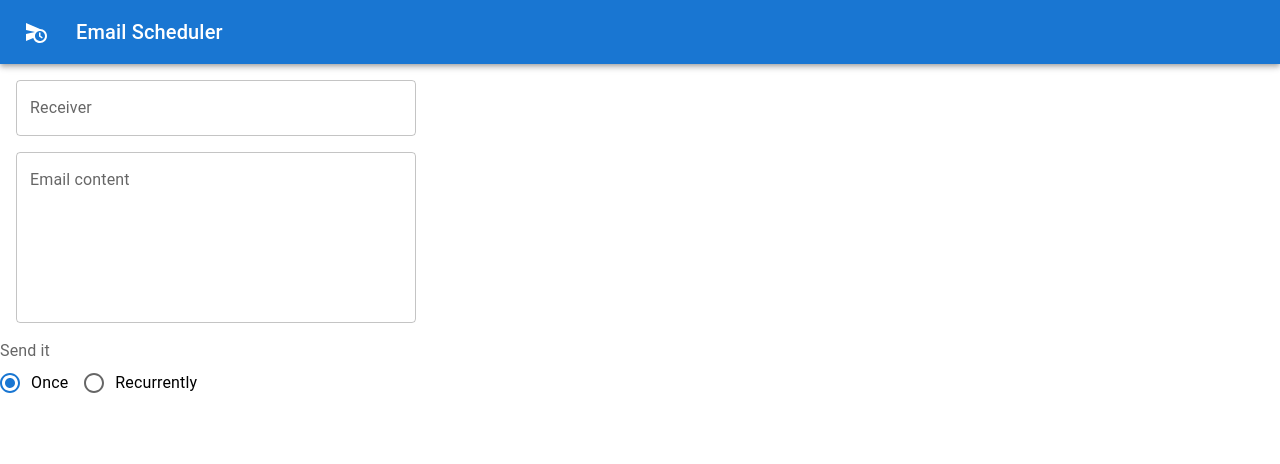
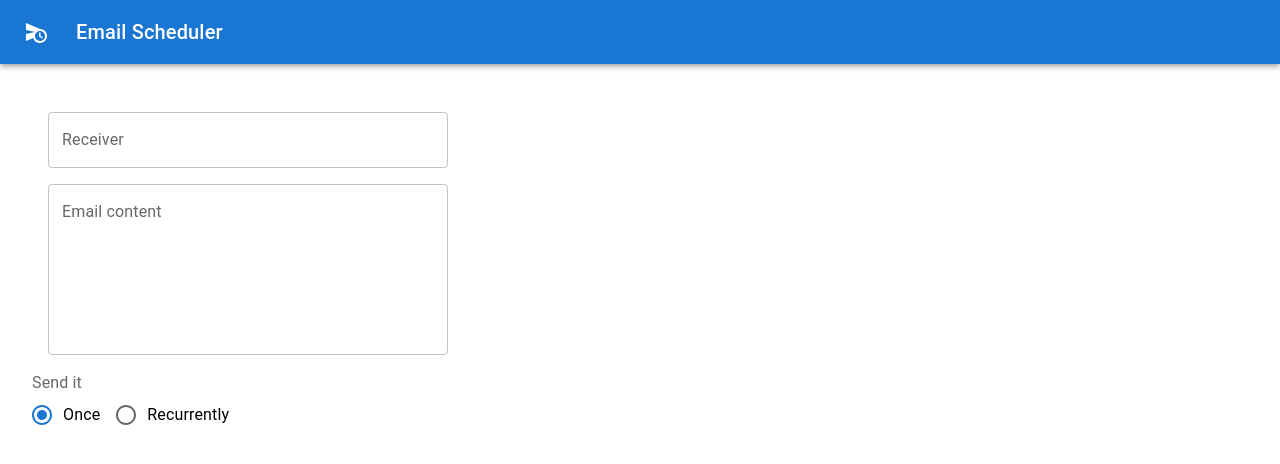
Before and after one commit to aYo-dev/email-scheduler-monorepo, a React (Create React App) app: page / in a window 1280 px wide. Shown: the top 464 px of the page. Built offline with nearby package versions, Linux system fonts and the light colour scheme.

Commit message:
adding grid component and making visual changes

```diff
--- a/src/App.tsx
+++ b/src/App.tsx
@@ -1,15 +1,22 @@
-import React from 'react';
 import {LocalizationProvider} from '@mui/x-date-pickers';
 import { EmailScheduleForm } from './components/EmailScheduleForm';
 import { AdapterDayjs } from '@mui/x-date-pickers/AdapterDayjs';
 import Header from './components/Header';
+import Box from '@mui/material/Box';
+import { Grid } from '@mui/material';
 
 function App() {
   return (
     <div className="App">
       <LocalizationProvider dateAdapter={AdapterDayjs}>
         <Header />
-        <EmailScheduleForm />
+        <Box sx={{ flexGrow: 1 }}>
+          <Grid container spacing={2}>
+            <Grid item xs={8} sx={{margin: 4}}>
+                <EmailScheduleForm />
+            </Grid>
+          </Grid>
+        </Box>
       </LocalizationProvider>
     </div>
   );
```
